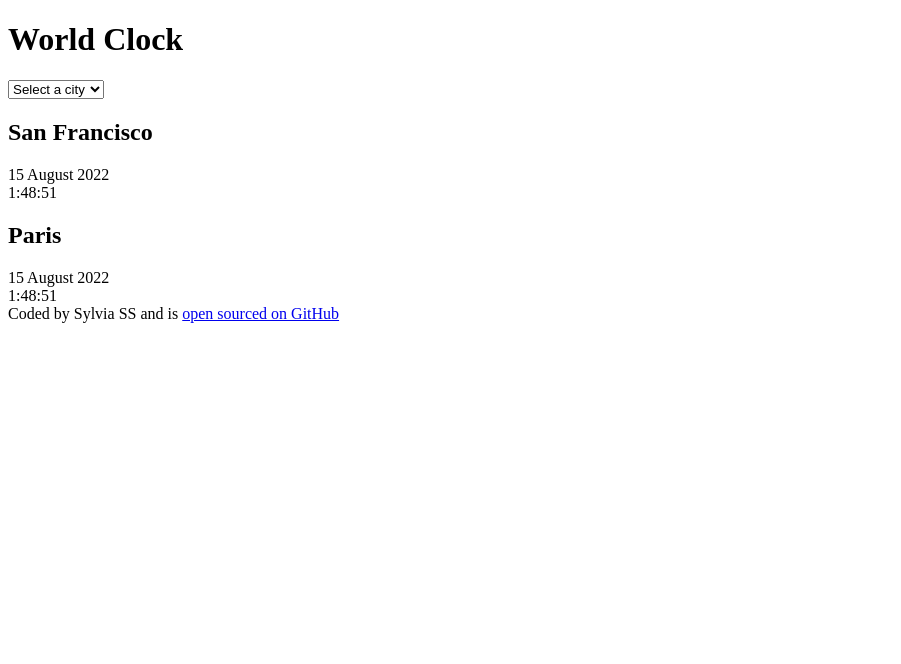
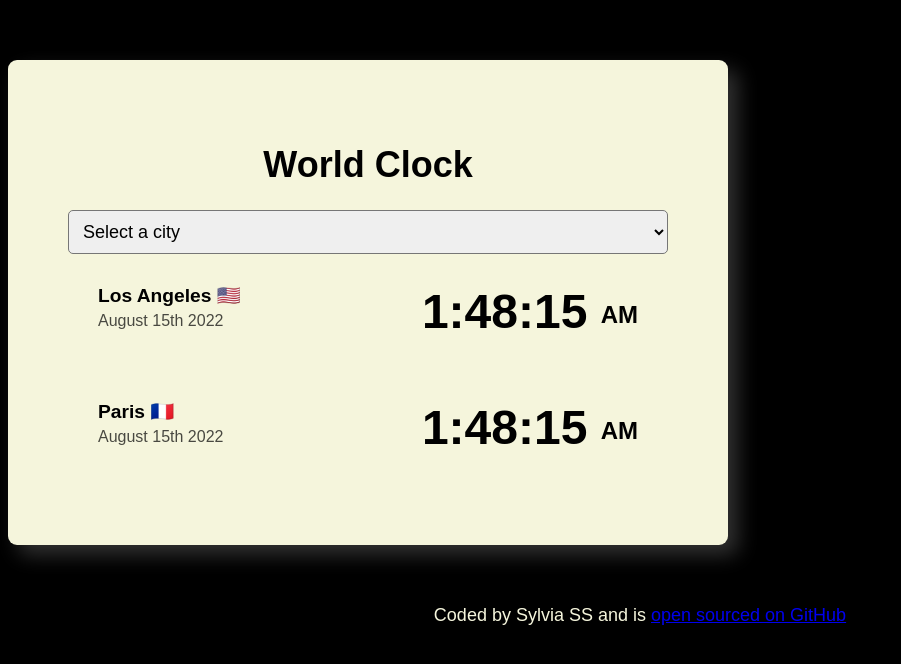
Before and after one commit to sylviass-io/world-clock, a plain HTML site: page index.html in a window 1280 px wide. Shown: the whole page, without its empty margins (0-901 px from the left). Drawn offline with nearby package versions, Linux system fonts and the light colour scheme.

Commit message:
adjusted styles

```diff
--- a/index.html
+++ b/index.html
@@ -14,29 +14,28 @@
 
       <select name="cities" id="cities">
         <option value="select">Select a city</option>
+        <option value="sydney">Sydney</option>
         <option value="tokyo">Tokyo</option>
-        <option value="sydney">Sydney</option>
         <option value="warsaw">Warsaw</option>
         <option value="London">London</option>
         <option value="new-york">New York</option>
         <option value="los-angeles">Los Angeles</option>
       </select>
-    </div>
 
-    <div class="city">
-      <h2>San Francisco</h2>
-
-      <div class="date">15 August 2022</div>
-
-      <div class="time">1:48:51</div>
-    </div>
-
-    <div class="city">
-      <h2>Paris</h2>
-
-      <div class="date">15 August 2022</div>
-
-      <div class="time">1:48:51</div>
+      <div class="city">
+        <div>
+          <h2>Los Angeles 🇺🇸</h2>
+          <div class="date">August 15th 2022</div>
+        </div>
+        <div class="time">1:48:15 <small> AM </small></div>
+      </div>
+      <div class="city">
+        <div>
+          <h2>Paris 🇫🇷</h2>
+          <div class="date">August 15th 2022</div>
+        </div>
+        <div class="time">1:48:15 <small> AM </small></div>
+      </div>
     </div>
 
     <footer>
--- a/src/styles.css
+++ b/src/styles.css
@@ -1,2 +1,60 @@
 body {
+  background-color: black;
+  color: beige;
+  font-family: sans-serif;
 }
+
+.container {
+  max-width: 600px;
+  margin: auto;
+  background-color: beige;
+  color: black;
+  padding: 60px;
+  margin: 60px 0;
+  box-shadow: 10px 10px 20px rgba(247, 246, 246, 0.2);
+  border-radius: 9px;
+}
+
+.city {
+  display: flex;
+  justify-content: space-between;
+  padding: 30px;
+}
+.date {
+  opacity: 0.7;
+}
+
+.time {
+  font-size: 48px;
+  font-weight: bold;
+}
+
+.time small {
+  font-size: 24px;
+  line-height: 48px;
+  vertical-align: middle;
+}
+select {
+  display: block;
+  width: 100%;
+  font-size: 18px;
+  padding: 10px;
+  border-radius: 5px;
+}
+
+h1 {
+  text-align: center;
+  font-size: 36px;
+}
+
+h2 {
+  margin: 0 0 5px;
+
+  font-size: larger;
+}
+
+footer {
+  text-align: center;
+  font-size: 18px;
+  color: beige;
+}
```
